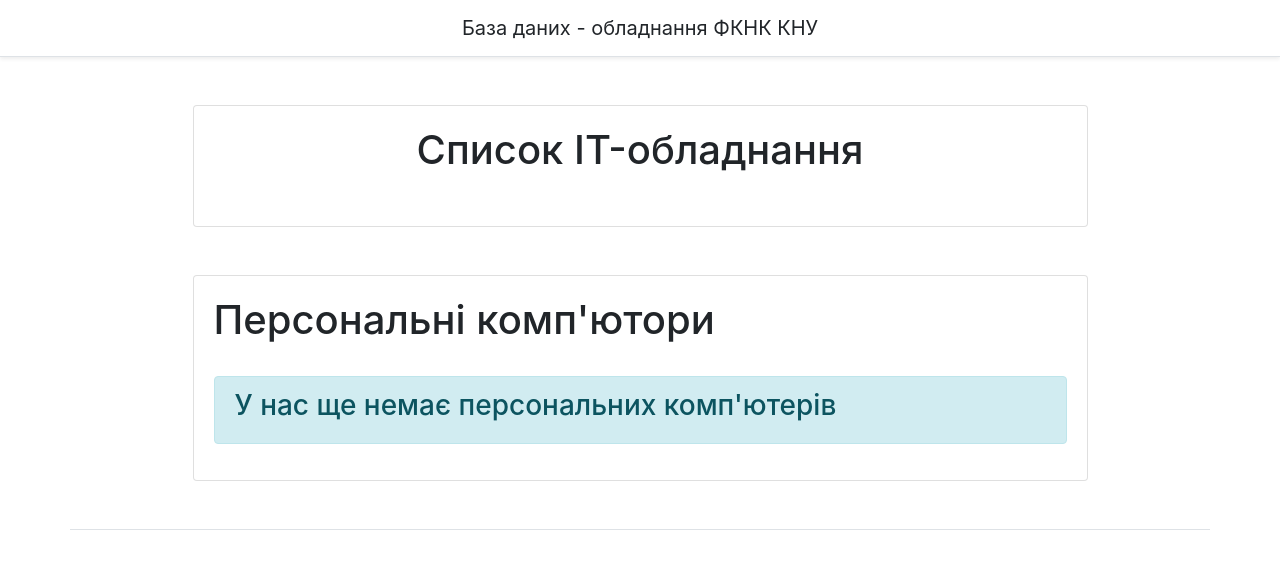
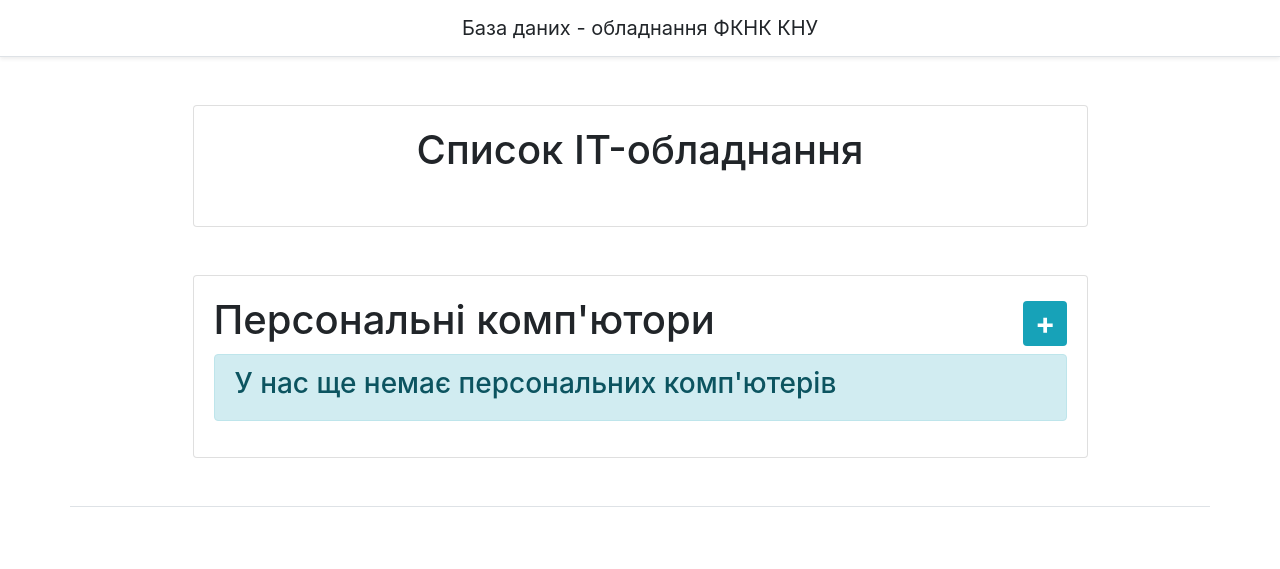
Before and after one commit to lipskydan/Diploma_Work_2020-21, a Django app: page /IT_items/ in a window 1280 px wide. Shown: the top 569 px of the page. Run offline with Django 3.2, Linux system fonts and the light colour scheme; data that the repository does not hold is empty; some libraries are stand-ins or nearby versions.

Commit message:
Work with forms and html

```diff
--- a/App/online_equipment_accounting/online_equipment_accounting/app/IT_items/models.py
+++ b/App/online_equipment_accounting/online_equipment_accounting/app/IT_items/models.py
@@ -9,8 +9,6 @@ from django.db import models
 
 class Motherboard(models.Model):
     __tablename__ = 'Motherboard'
-
-    # model = models.CharField('модель материнської плати', max_length=200, default='відсутній', choices=MOTHERBOARD_CHOICES)
 
     model = models.CharField('модель материнської плати', max_length=200, default='відсутній')
     serial_number = models.CharField('серійний номер', max_length=200, default='відсутній')
@@ -35,7 +33,6 @@ class PC(models.Model):
     floor = models.IntegerField('номер поверху')
     room = models.IntegerField('номер кабінету')
 
-    # motherboard = models.ForeignKey(Motherboard, on_delete=models.CASCADE, default='відсутній')
     MOTHERBOARD_CHOICES=Motherboard.object.all()
     motherboard = models.ForeignKey(Motherboard, on_delete=models.SET_NULL, null=True)
 
--- a/App/online_equipment_accounting/online_equipment_accounting/templates/IT_items/IT-items.html
+++ b/App/online_equipment_accounting/online_equipment_accounting/templates/IT_items/IT-items.html
@@ -22,14 +22,16 @@
         <aside class="col-sm-10">
             <div class="card">
                 <article class="card-body">
-                    <h1>Персональні комп'ютори</h1><br>
+                    <div class="row">
+                        <div class="col-md-11"><h1>Персональні комп'ютори</h1></div>
+                        <div class="col-md-1"> <h1><a href="add-item/add-pc" class="badge badge-info">+</a></h1></div>
+                    </div>
                     {% if items_pc|length > 0 %}
                     {% for el in items_pc %}
                     <div class="alert alert-info">
                         <h2>Тип обладнання: {{ el.name_for_user }}</h2>
                         <h2>Інвентарний номер: {{ el.inventory_number }}</h2>
                         <a href="/IT_items/{{el.name}}/{{el.id}}" class="btn btn-warning">Детальніше</a>
-<!--                        <a href="{% url 'IT_items:item_detail' el.name el.id %}" class="btn btn-warning">Детальніше</a>-->
                     </div>
                     {% endfor %}
                     {% else %}
--- a/App/online_equipment_accounting/online_equipment_accounting/templates/IT_items/add_motherboard.html
+++ b/App/online_equipment_accounting/online_equipment_accounting/templates/IT_items/add_motherboard.html
@@ -13,7 +13,7 @@
                   {% csrf_token %}
                   <div class="">
                       <div class="form-group">
-                          <table class="table" border="1">
+                          <table class="table" border="0">
                               <tr>
                                   <td align="justify">
                                       <!--Name of field and input-->
--- a/App/online_equipment_accounting/online_equipment_accounting/templates/IT_items/pc_accessories.html
+++ b/App/online_equipment_accounting/online_equipment_accounting/templates/IT_items/pc_accessories.html
@@ -23,7 +23,11 @@
         <aside class="col-sm-10">
             <div class="card">
                 <article class="card-body">
-                    <h1>Материнські плати</h1><br>
+                     <div class="row">
+                        <div class="col-md-11"><h1>Материнські плати</h1></div>
+                        <div class="col-md-1"> <h1><a href="add-item/add-motherboard" class="badge badge-info">+</a></h1></div>
+                    </div>
+
 
                     {% if items_motherboard|length > 0 %}
                     {% for el in items_motherboard %}
```
